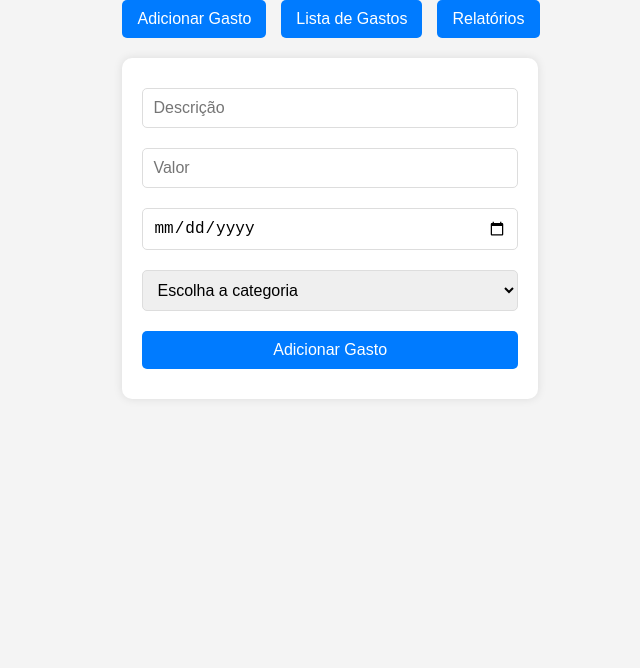
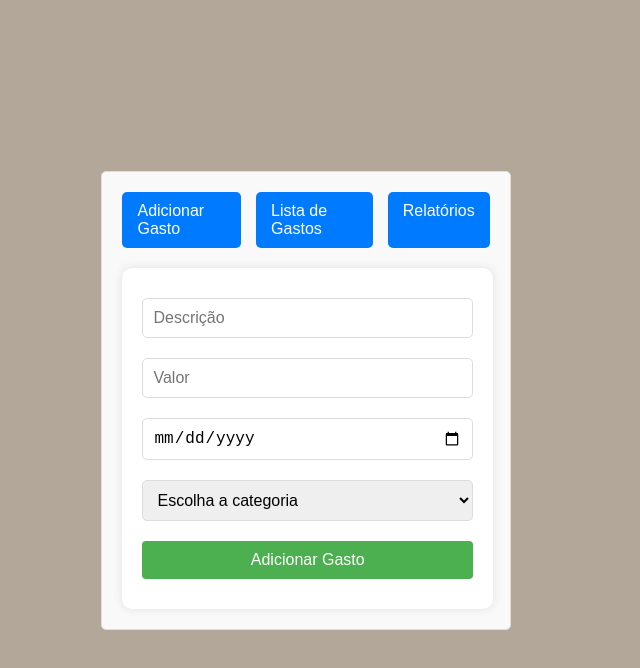
Before and after one commit to alyssonaraujoo/projeto-final-capacita, a React (Vite) app in the folder frontend/: page / in a window 1280 px wide. Shown: the top 668 px of the page, without its empty margins (309-949 px from the left). Built offline with nearby package versions, Linux system fonts and the light colour scheme; no server answers.

Commit message:
Centralizando as opções na página

```diff
--- a/frontend/src/components/GastosContext.css
+++ b/frontend/src/components/GastosContext.css
@@ -0,0 +1,67 @@
+/* GastosContext.css */
+
+
+
+body {
+    display: flex;
+    justify-content: center; /* Centraliza horizontalmente */
+    align-items: center; /* Centraliza verticalmente */
+    min-height: 100vh; /* Garante que o body ocupa toda a altura da viewport */
+    margin: 0; /* Remove margens padrão do body */
+  }
+
+  .gastos-context-provider {
+    font-family: Arial, sans-serif;
+    padding: 20px;
+    background-color: #f9f9f9;
+    border: 1px solid #ddd;
+    border-radius: 5px;
+    width: 80%; /* Ajuste a largura conforme necessário */
+    max-width: 600px; /* Limita a largura máxima */
+  }
+
+  .gastos-context-provider h2 {
+    color: #333;
+    margin-bottom: 20px;
+  }
+
+  .gastos-context-provider ul {
+    list-style: none;
+    padding: 0;
+  }
+
+  .gastos-context-provider li {
+    background-color: #fff;
+    border: 1px solid #eee;
+    border-radius: 3px;
+    padding: 10px;
+    margin-bottom: 5px;
+  }
+
+  .gastos-context-provider button {
+    background-color: #4CAF50;
+    color: white;
+    padding: 10px 15px;
+    border: none;
+    border-radius: 4px;
+    cursor: pointer;
+  }
+
+  .gastos-context-provider button:hover {
+    background-color: #3e8e41;
+  }
+
+  .gastos-context-provider .error {
+    color: red;
+    margin-top: 10px;
+  }
+
+  /* Estilos adicionais para melhorar a apresentação */
+  .gastos-context-provider li strong {
+    font-weight: bold;
+  }
+
+  gastos-context-provider li span {
+    margin-left: 10px;
+    color: #666;
+  }
--- a/frontend/src/components/GastosContext.jsx
+++ b/frontend/src/components/GastosContext.jsx
@@ -1,17 +1,18 @@
+// GastosContext.jsx
 import { createContext, useState, useEffect } from "react";
-import api from "../api"; // Importa a API configurada
+import api from "../api";
+import "./GastosContext.css";
 
 export const GastosContext = createContext();
 
 export const GastosProvider = ({ children }) => {
   const [gastos, setGastos] = useState([]);
 
-  // 🔹 Carregar os gastos do backend ao iniciar
   useEffect(() => {
     const fetchGastos = async () => {
       try {
-        const response = await api.get("/gastos"); // Chama a API
-        setGastos(response.data); // Atualiza o estado
+        const response = await api.get("/gastos");
+        setGastos(response.data);
       } catch (error) {
         console.error("Erro ao buscar gastos:", error);
       }
@@ -20,7 +21,6 @@ export const GastosProvider = ({ children }) => {
     fetchGastos();
   }, []);
 
-  // 🔹 Função para adicionar gasto no backend
   const adicionarGasto = async (novoGasto) => {
     try {
       const response = await api.post("/gastos", novoGasto);
@@ -31,8 +31,10 @@ export const GastosProvider = ({ children }) => {
   };
 
   return (
-    <GastosContext.Provider value={{ gastos, adicionarGasto }}>
-      {children}
-    </GastosContext.Provider>
+    <div className="gastos-context-provider"> {/* Adiciona um div com a classe CSS */}
+      <GastosContext.Provider value={{ gastos, adicionarGasto }}>
+        {children}
+      </GastosContext.Provider>
+    </div>
   );
 };
--- a/frontend/src/components/styles.css
+++ b/frontend/src/components/styles.css
@@ -1,7 +1,7 @@
 /* Estilo geral */
 body {
     font-family: Arial, sans-serif;
-    background-color: #f4f4f4;
+    background-color: #b3a799;
     margin: 0;
     padding: 0;
     display: flex;
```
